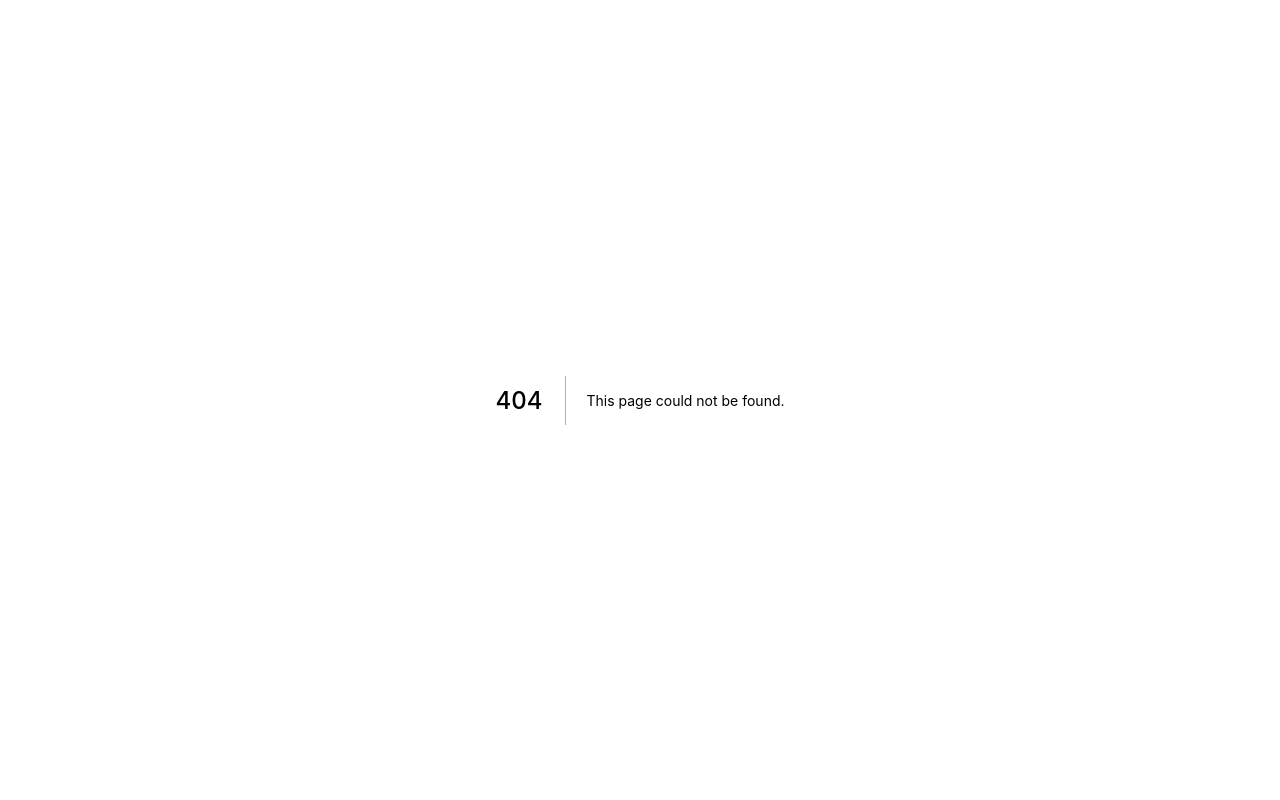
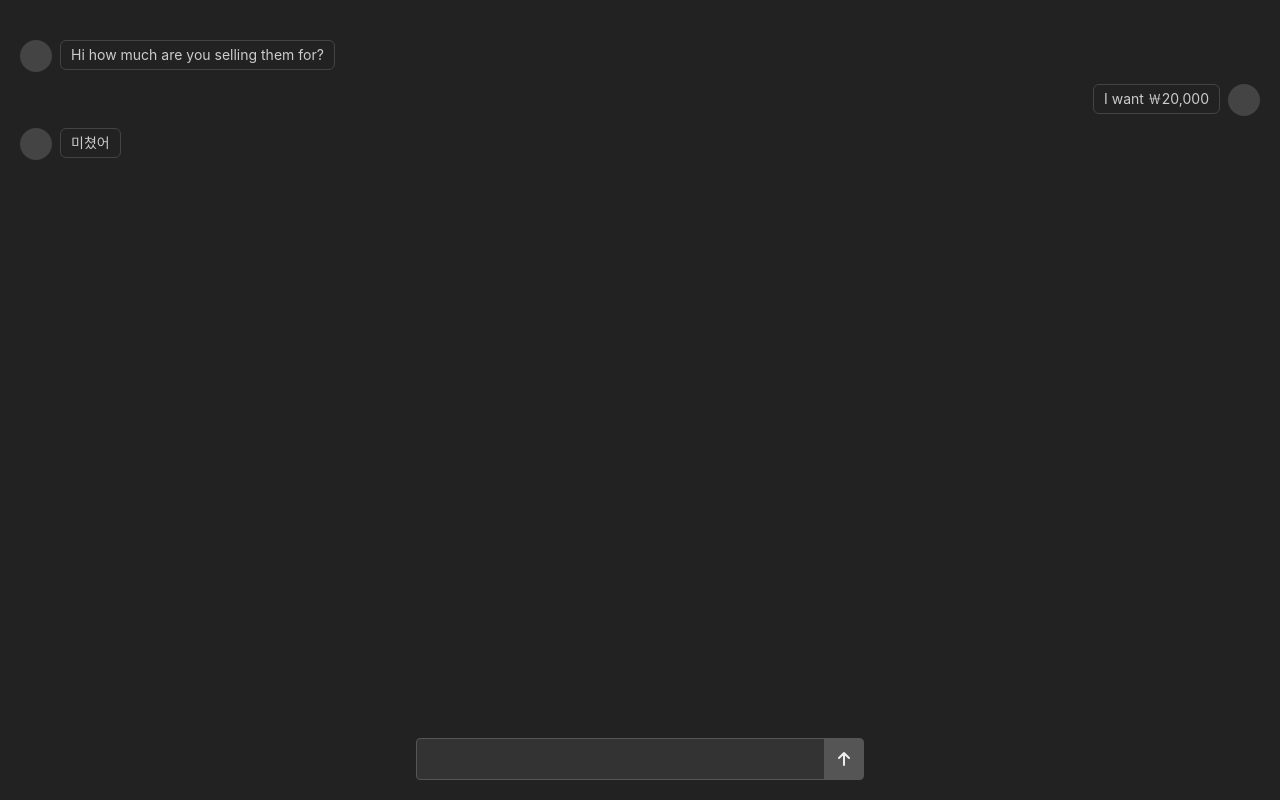
Before and after one commit to hayoung-jeremy/study-nextjs, a Next.js app: page /chats/1 in a window 1280 px wide. Before the commit this address had no page. Built offline with nearby package versions, Linux system fonts and the light colour scheme.

Commit message:
style : Chat detail UI

```diff
--- /dev/null
+++ b/pages/chats/[id].tsx
@@ -0,0 +1,58 @@
+import type { NextPage } from "next"
+import { cls } from "../../src/utils/className"
+
+const ChatDetail: NextPage = () => {
+  return (
+    <section className="flex flex-col gap-3 px-5 pt-10 text-[#eee] min-h-screen pb-20">
+      <div className="flex items-start gap-2">
+        <div className="w-8 h-8 bg-[#444] rounded-full" />
+        <div className="max-w-[50%] w-fit text-sm text-[#ccc] border border-[#444] py-1 px-2.5 rounded-md">
+          Hi how much are you selling them for?
+        </div>
+      </div>
+      <div className="flex flex-row-reverse items-start gap-2">
+        <div className="w-8 h-8 bg-[#444] rounded-full" />
+        <div className="max-w-[50%] w-fit text-sm text-[#ccc] border border-[#444] py-1 px-2.5 rounded-md">
+          I want ￦20,000
+        </div>
+      </div>
+      <div className="flex items-start gap-2">
+        <div className="w-8 h-8 bg-[#444] rounded-full" />
+        <div className="max-w-[50%] w-fit text-sm text-[#ccc] border border-[#444] py-1 px-2.5 rounded-md">
+          미쳤어
+        </div>
+      </div>
+
+      {/* chat input */}
+      <aside className="fixed w-full mx-auto max-w-md bottom-[20px] inset-x-0">
+        <div className="flex items-center relative">
+          <input
+            type="text"
+            className={cls(
+              "appearance-none w-full pl-3 py-2 pr-12 border-[#555] rounded-[4px] bg-[#333]",
+              "focus:ring-[#fac25b66] focus:border-[#fac25b66] focus:outline-none"
+            )}
+          />
+          <button className="absolute inset-y-0 flex items-center justify-center w-10 right-0 bg-[#555] rounded-r-md cursor-pointer">
+            <svg
+              xmlns="http://www.w3.org/2000/svg"
+              className="h-6 w-6"
+              fill="none"
+              viewBox="0 0 24 24"
+              stroke="currentColor"
+              strokeWidth={2}
+            >
+              <path
+                strokeLinecap="round"
+                strokeLinejoin="round"
+                d="M7 11l5-5m0 0l5 5m-5-5v12"
+              />
+            </svg>
+          </button>
+        </div>
+      </aside>
+    </section>
+  )
+}
+
+export default ChatDetail
```
Also changed, not shown: pages/chats/index.tsx (renamed from pages/chat.tsx).
